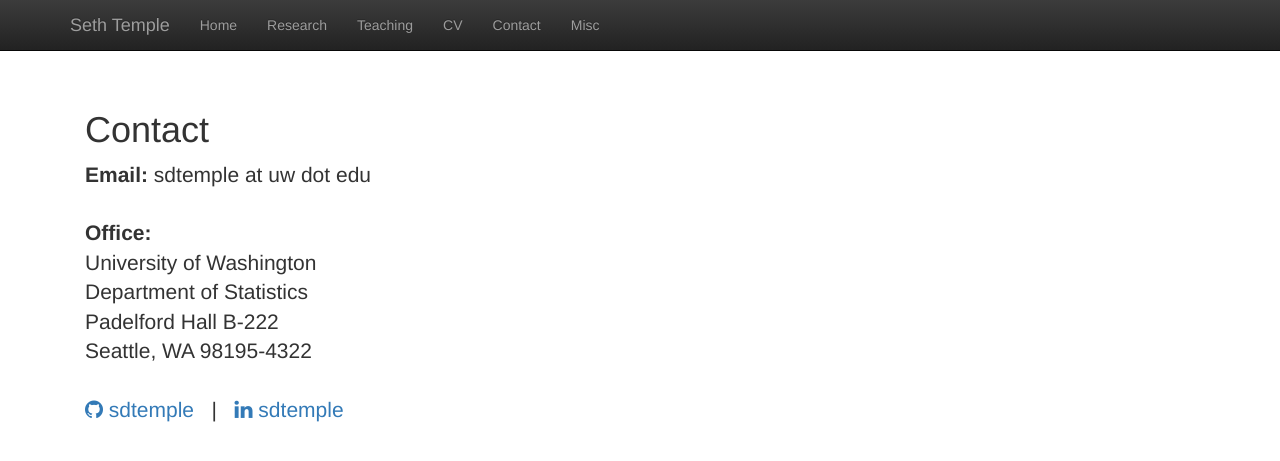
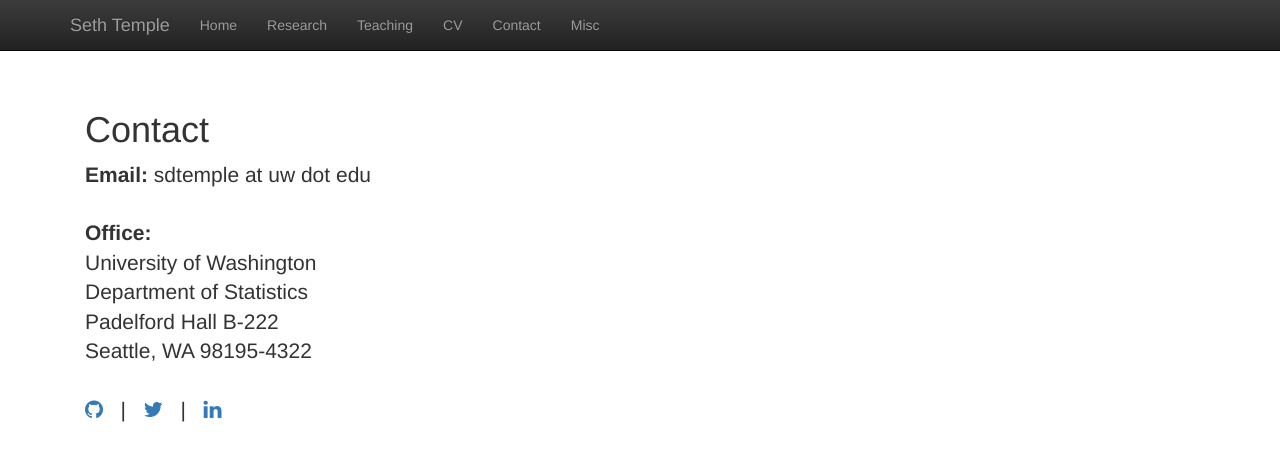
Before and after one commit to sdtemple/sdtemple.github.io, a Jekyll site: the page built from contact.html, in a window 1280 px wide. Shown: the top 461 px of the page. Built offline with Jekyll 4.4.1, drawn with Linux system fonts in a browser that asks for light colours; nearby versions of some CDN libraries; library files that are not in the unit come from our copies.

Commit message:
Update contact.html

```diff
--- a/contact.html
+++ b/contact.html
@@ -16,7 +16,9 @@ title:  'Contact'
   Padelford Hall B-222<br/>
   Seattle, WA 98195-4322 <br/><br/>
 
-  <a href = "https://github.com/sdtemple"><i class="fa fa-github" aria-hidden="true"></i> sdtemple </a>
+  <a href = "https://github.com/sdtemple"><i class="fa fa-github" aria-hidden="true"></i></a>
          &nbsp;&nbsp;|&nbsp;&nbsp;
-  <a href = "https://www.linkedin.com/in/sdtemple/"><i class="fa fa-linkedin" aria-hidden="true"></i> sdtemple</a>
+  <a href = "https://www.twitter.com/sdtemple"><i class="fa fa-twitter" aria-hidden="true"></i></a>
+         &nbsp;&nbsp;|&nbsp;&nbsp;
+  <a href = "https://www.linkedin.com/in/sdtemple/"><i class="fa fa-linkedin" aria-hidden="true"></i></a>
 </p>
```
